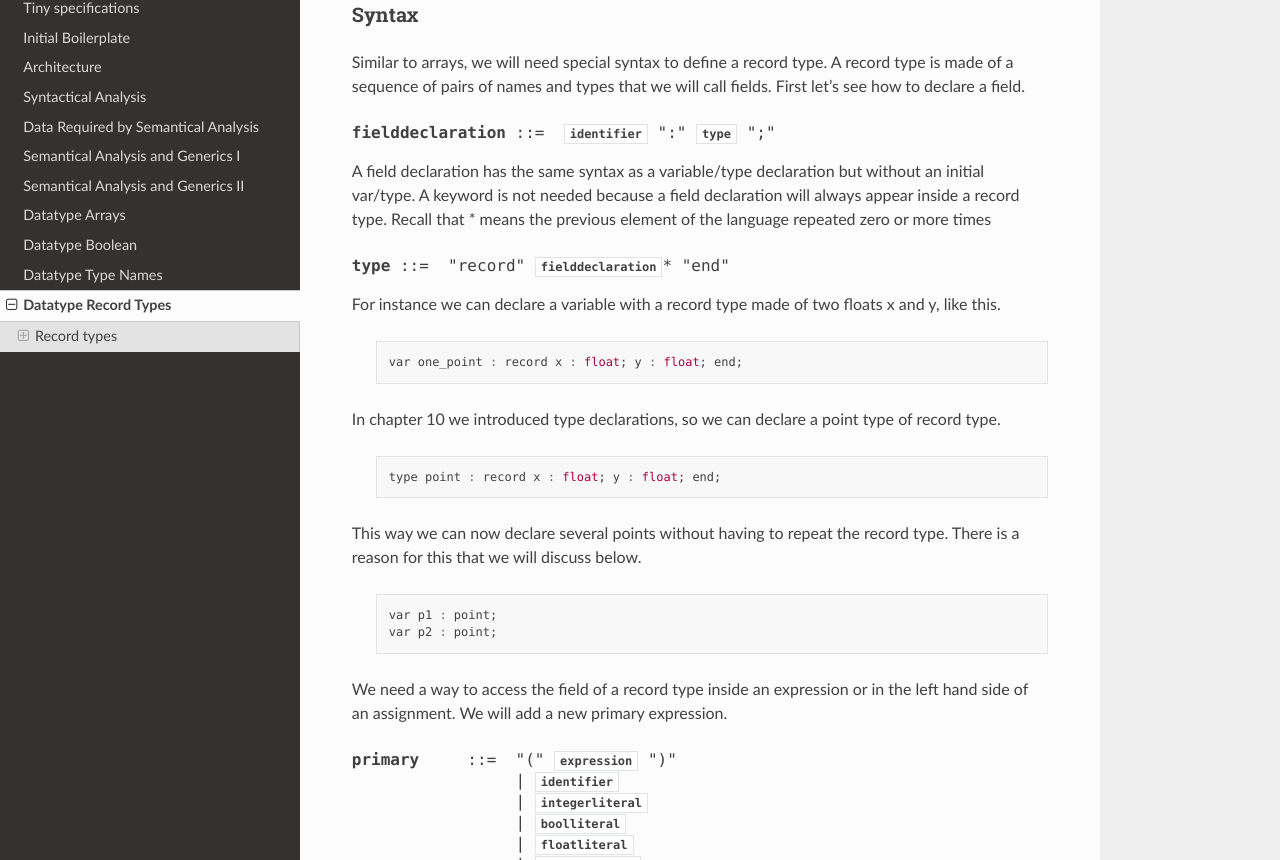
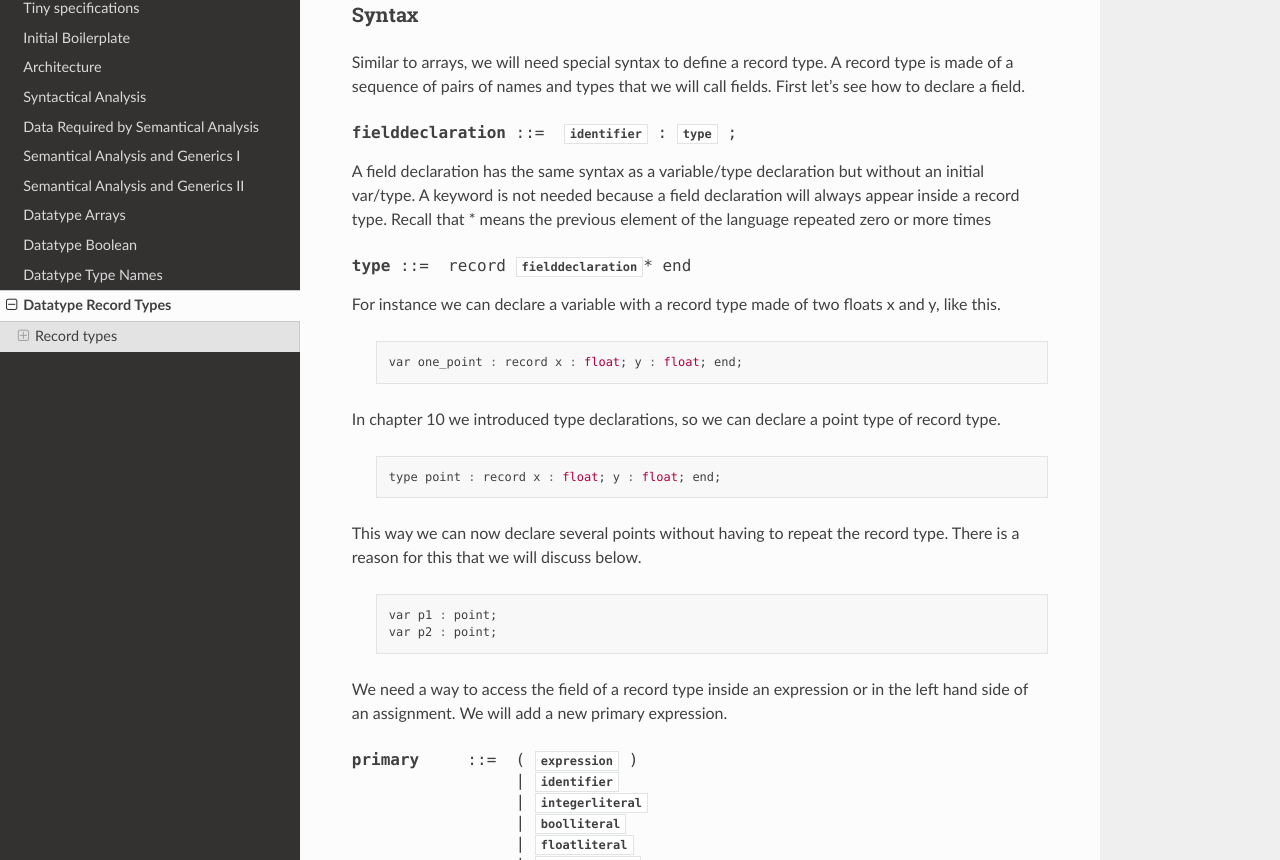
Before and after one commit to GCC-Tiny/gcc-tiny-docs-rtd, a Sphinx documentation site: the page built from docs/source/part11.rst, in a window 1280 px wide and 1400 px high, scrolled down 563 px. Shown: the part 137-997 px from the top of the window. Built offline with Sphinx 7.4.7 and the Read the Docs theme 2.0.0, drawn with Linux system fonts in a browser that asks for light colours.

```diff
--- a/docs/source/part11.rst
+++ b/docs/source/part11.rst
@@ -34,7 +34,7 @@ A record type is made of a sequence of pairs of names and types that we
 will call fields. First let's see how to declare a field.
 
 .. productionlist:: Tiny11
-  fielddeclaration: `identifier` ":" `type` ";"
+  fielddeclaration: `identifier` : `type` ;
 
 A field declaration has the same syntax as a variable/type declaration but
 without an initial var/type. A keyword is not needed because a field
@@ -42,7 +42,7 @@ declaration will always appear inside a record type.
 Recall that * means the previous element of the language repeated zero or more times
 
 .. productionlist:: Tiny11
-  type: "record" `fielddeclaration`* "end"
+  type: record `fielddeclaration`* end
 
 For instance we can declare a variable with a record type made of two
 floats x and y, like this.
@@ -70,7 +70,7 @@ We need a way to access the field of a record type inside an expression
 or in the left hand side of an assignment. We will add a new primary expression.
 
 .. productionlist:: Tiny11
-  primary: "(" `expression` ")"
+  primary: ( `expression` )
          : | `identifier`
          : | `integerliteral`
          : | `boolliteral`
```
